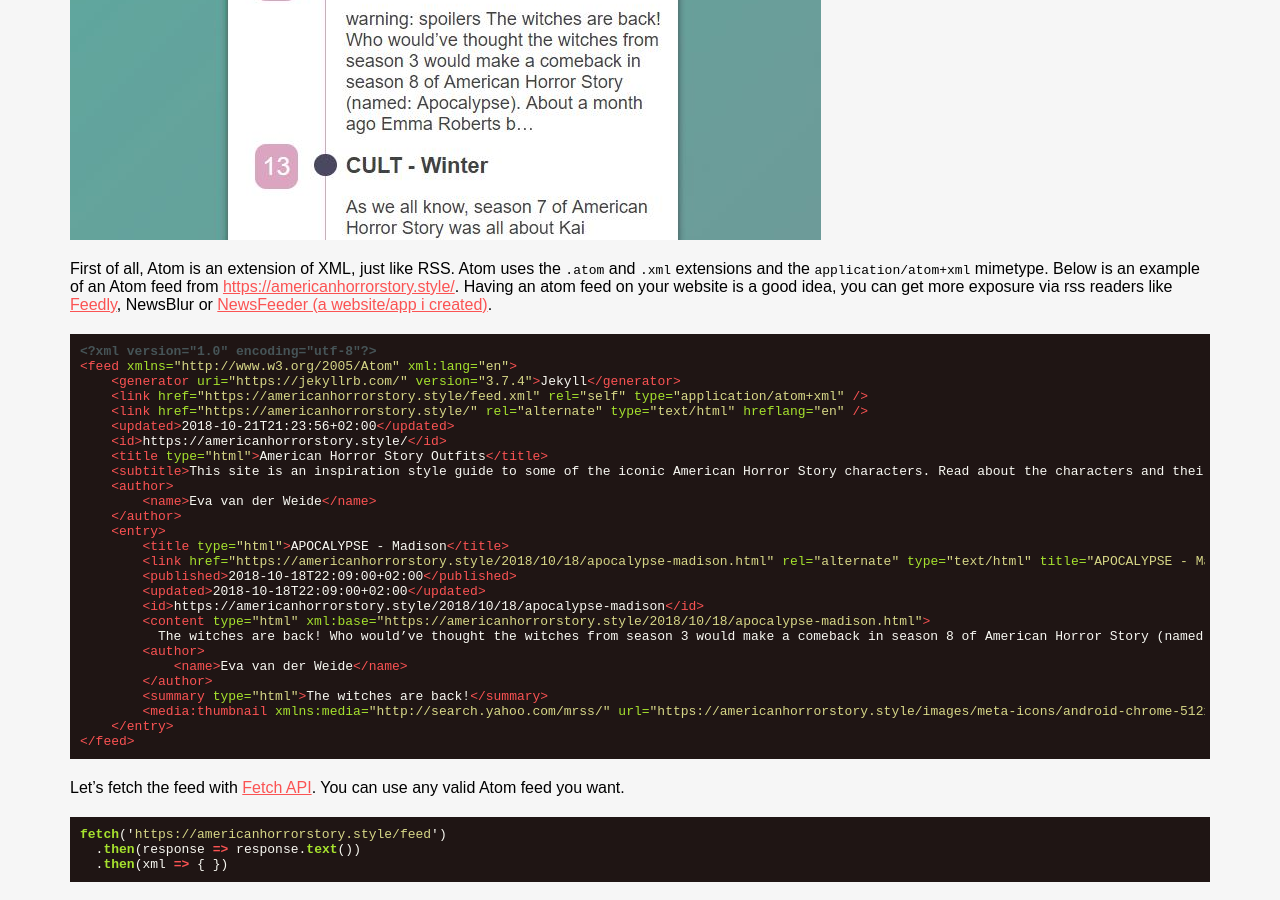
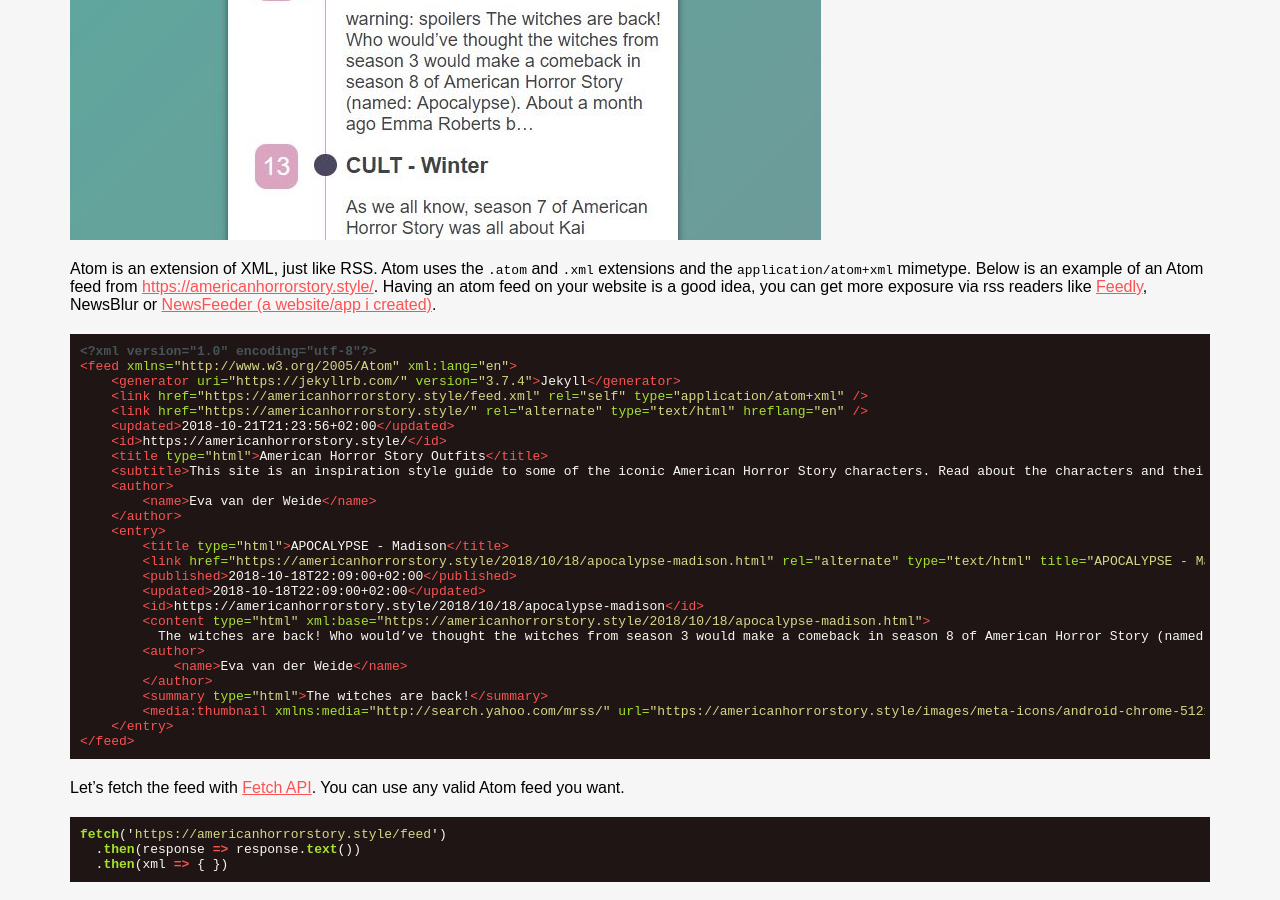
Before and after one commit to LesterGallagher/LesterGallagher.github.io, a Jekyll site: the page built from _posts/2018-10-30-creating-an-atom-feed-reader-with-javascript.md, in a window 1280 px wide and 900 px high, scrolled down 747 px. Built offline with Jekyll 4.4.1, drawn with Linux system fonts in a browser that asks for light colours; comment, search, counter and statistics services are not loaded.

Commit message:
Update from Forestry.io - Updated 2018-10-30-creating-an-atom-feed-reader-with-javascript.md

````diff
--- a/_posts/2018-10-30-creating-an-atom-feed-reader-with-javascript.md
+++ b/_posts/2018-10-30-creating-an-atom-feed-reader-with-javascript.md
@@ -13,7 +13,7 @@ portal_link: https://esstudio.site/newsfeeder
 author: ''
 
 ---
-First of all, Atom is an extension of XML, just like RSS. Atom uses the `.atom` and `.xml` extensions and the `application/atom+xml` mimetype. Below is an example of an Atom feed from [https://americanhorrorstory.style/](AHS Blog). Having an atom feed on your website is a good idea, you can get more exposure via rss readers like [Feedly](https://feedly.com/i/subscription/feed%2Fhttps%3A%2F%2Famericanhorrorstory.style%2Ffeed), NewsBlur or [NewsFeeder (a website/app i created)](https://esstudio.site/newsfeeder/).
+Atom is an extension of XML, just like RSS. Atom uses the `.atom` and `.xml` extensions and the `application/atom+xml` mimetype. Below is an example of an Atom feed from [https://americanhorrorstory.style/](AHS Blog). Having an atom feed on your website is a good idea, you can get more exposure via rss readers like [Feedly](https://feedly.com/i/subscription/feed%2Fhttps%3A%2F%2Famericanhorrorstory.style%2Ffeed), NewsBlur or [NewsFeeder (a website/app i created)](https://esstudio.site/newsfeeder/).
 
 ```xml
 <?xml version="1.0" encoding="utf-8"?>
````
